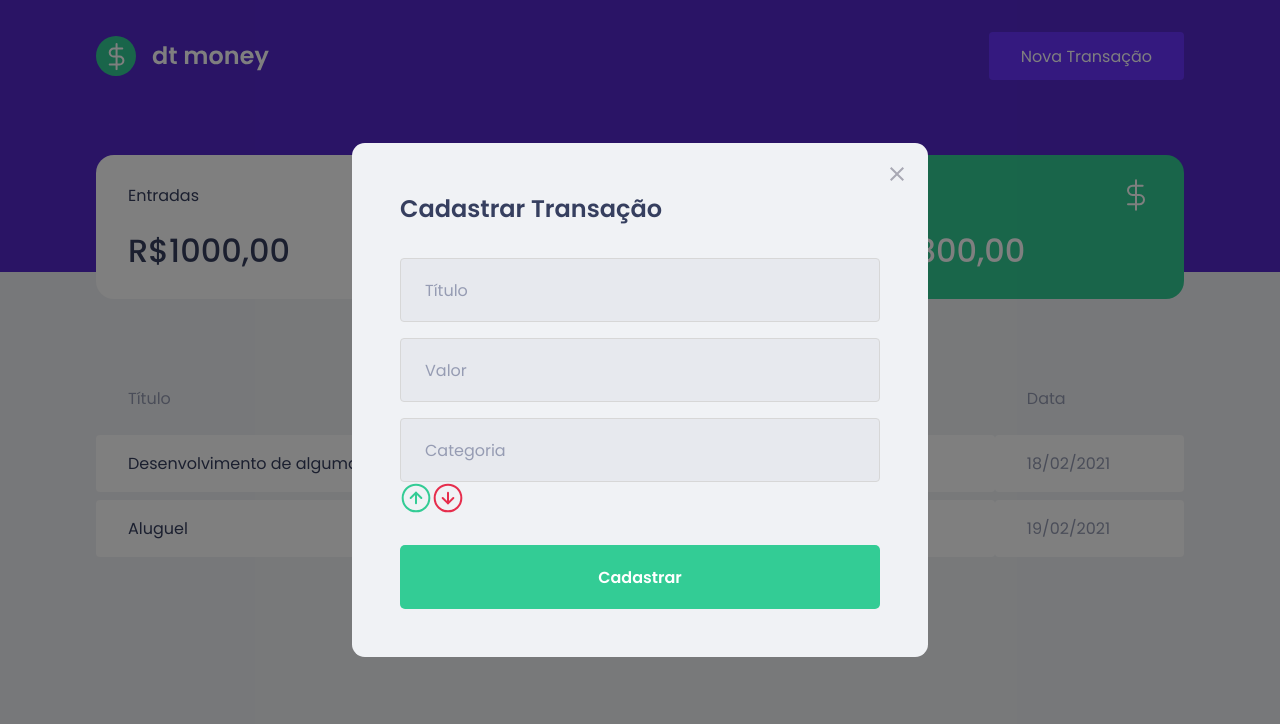
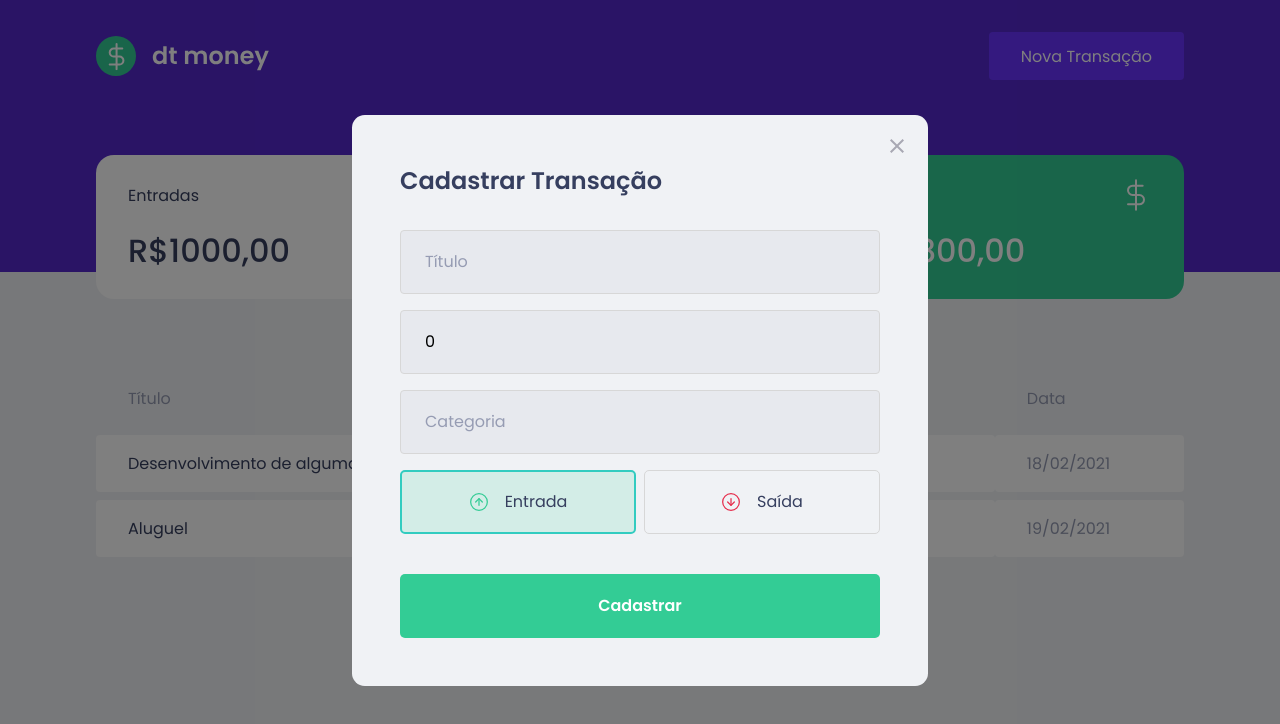
Before and after one commit to RaphaelOliveiraMoura/dtmoney-chapter2-ignite, a React (Create React App) app: page / in a window 1280 px wide. Both pictures are taken after a click on the button "Nova Transação". Shown: the top 724 px of the page. Built offline with nearby package versions, Linux system fonts and the light colour scheme; no server answers; what miragejs would draw is missing.

Commit message:
integrations API and schema

```diff
--- a/package.json
+++ b/package.json
@@ -5,6 +5,7 @@
   "dependencies": {
     "axios": "^0.21.1",
     "miragejs": "^0.1.41",
+    "polished": "^4.1.1",
     "react": "^17.0.1",
     "react-dom": "^17.0.1",
     "react-modal": "^3.12.1",
--- a/src/components/NewTransactionsModal/index.tsx
+++ b/src/components/NewTransactionsModal/index.tsx
@@ -1,8 +1,10 @@
+import { FormEvent, useState } from "react";
 import Modal from "react-modal";
-import { Container, TransactionsTypeContainer } from "./styles";
+import { Container, TransactionsTypeContainer, RadioBox } from "./styles";
 import closeImg from "../../assets/close.svg";
 import incomeImg from "../../assets/income.svg";
 import outcomeImg from "../../assets/outcome.svg";
+import { api } from "../../services/api";
 
 interface NewTransactionModalProps {
   isOpen: boolean;
@@ -13,6 +15,24 @@
   isOpen,
   onRequestClose,
 }: NewTransactionModalProps) {
+  const [title, setTitle] = useState("");
+  const [value, setValue] = useState(0);
+  const [category, setCategory] = useState("");
+  const [type, setType] = useState("deposit");
+
+  function handleCreateNewTransaction(event: FormEvent) {
+    event.preventDefault();
+
+    const data = {
+      title,
+      value,
+      category,
+      type,
+    };
+
+    api.post("/transactions", data);
+  }
+
   return (
     <Modal
       isOpen={isOpen}
@@ -27,19 +47,51 @@
       >
         <img src={closeImg} alt="Fechar Modal" />
       </button>
-      <Container>
+      <Container onSubmit={handleCreateNewTransaction}>
         <h2>Cadastrar Transação</h2>
 
-        <input placeholder="Título" type="text" />
-        <input placeholder="Valor" type="number" />
-        <input placeholder="Categoria" type="text" />
+        <input
+          placeholder="Título"
+          type="text"
+          value={title}
+          onChange={(event) => setTitle(event.target.value)}
+        />
+        <input
+          placeholder="Valor"
+          type="number"
+          value={value}
+          onChange={(event) => setValue(Number(event.target.value))}
+        />
+        <input
+          placeholder="Categoria"
+          type="text"
+          value={category}
+          onChange={(event) => setCategory(event.target.value)}
+        />
         <TransactionsTypeContainer>
-          <button type="button">
+          <RadioBox
+            type="button"
+            // className={type === 'deposit' ? 'active' : ''}
+            onClick={() => {
+              setType("deposit");
+            }}
+            isActive={type === "deposit"}
+            activeColor="green"
+          >
             <img src={incomeImg} alt="Entrada" />
-          </button>
-          <button type="button">
-            <img src={outcomeImg} alt="Entrada" />
-          </button>
+            <span>Entrada</span>
+          </RadioBox>
+          <RadioBox
+            type="button"
+            onClick={() => {
+              setType("withdraw");
+            }}
+            isActive={type === "withdraw"}
+            activeColor="red"
+          >
+            <img src={outcomeImg} alt="Saída" />
+            <span>Saída</span>
+          </RadioBox>
         </TransactionsTypeContainer>
         <button type="submit">Cadastrar</button>
       </Container>
--- a/src/components/NewTransactionsModal/styles.ts
+++ b/src/components/NewTransactionsModal/styles.ts
@@ -1,5 +1,5 @@
 import styled from "styled-components";
-
+import { darken, transparentize } from "polished";
 export const Container = styled.form`
   h2 {
     color: var(--text-title);
@@ -16,7 +16,7 @@
     border: 1px solid #d7d7d7;
     font-weight: 400;
     font-size: 1rem;
-    transition: filter 0.5;
+    transition: filter 0.5s;
 
     &::placeholder {
       color: var(--text-body);
@@ -25,6 +25,10 @@
     &:hover {
       filter: brightness(0.9);
       border: 2px solid #32ccc0;
+    }
+
+    &:active {
+      background-color: #c2c2c2c0;
     }
 
     &::selection {
@@ -47,19 +51,64 @@
     border: 0;
     font-size: 1rem;
     margin-top: 1.5rem;
-    transition: filter 0.5;
+    transition: filter 0.5s;
     font-weight: 600;
 
     &:hover {
-      filter: brightness(0.9);
+      filter: brightness(0.8);
       border: 2px solid #32ccc0;
     }
   }
 `;
 
 export const TransactionsTypeContainer = styled.div`
-  button[type="button"] {
-    background: transparent;
-    border: 0;
+  display: grid;
+  grid-template-columns: 1fr 1fr;
+  gap: 0.5rem;
+  margin: 1rem 0;
+`;
+
+interface RadioBoxProps {
+  isActive: boolean;
+  activeColor: "green" | "red";
+}
+
+const colors = {
+  green: "#33cc95",
+  red: "#e52e40",
+};
+
+export const RadioBox = styled.button<RadioBoxProps>`
+  background: ${(props) =>
+    props.isActive
+      ? transparentize(0.85, colors[props.activeColor])
+      : "transparent"};
+  border: ${(props) =>
+    props.isActive ? "2px solid #32ccc0" : "1px solid #d7d7d7"};
+  height: 4rem;
+  border-radius: 5px;
+  display: flex;
+  align-items: center;
+  justify-content: center;
+  transition: border-color 0.2s;
+
+  transition: filter 0.6s;
+
+  &:hover {
+    filter: brightness(0.8);
+    border: 2px solid #32ccc0;
+    border-color: ${darken(0.1, "#32ccc0")};
+  }
+
+  img {
+    height: 20px;
+    width: 20px;
+  }
+
+  span {
+    display: inline-block;
+    margin-left: 1rem;
+    font-size: 1rem;
+    color: var(--text-title);
   }
 `;
--- a/src/index.tsx
+++ b/src/index.tsx
@@ -1,23 +1,23 @@
 import React from "react";
 import ReactDOM from "react-dom";
-import { createServer } from "miragejs";
+import { createServer, Model } from "miragejs";
 
 import { App } from "./App";
 
 createServer({
+  models: {
+    transacrtion: Model,
+  },
+
   routes() {
     this.namespace = "api";
     this.get("/transactions", () => {
-      return [
-        {
-          id: 1,
-          title: "Transaction 1",
-          amount: 400,
-          type: "deposit",
-          category: "Food",
-          createdAt: new Date(),
-        },
-      ];
+      return this.schema.all("transaction");
+    });
+    this.post("/transactions", (schema, request) => {
+      const data = JSON.parse(request.requestBody);
+
+      return schema.create("transaction", data);
     });
   },
 });
--- a/src/styles/global.ts
+++ b/src/styles/global.ts
@@ -84,6 +84,7 @@
 
     &:hover {
       filter: brightness(0.7);
+
     }
   }
 `;
```
Also changed, not shown: 1 other file (tests, documents, lock files or other folders).
